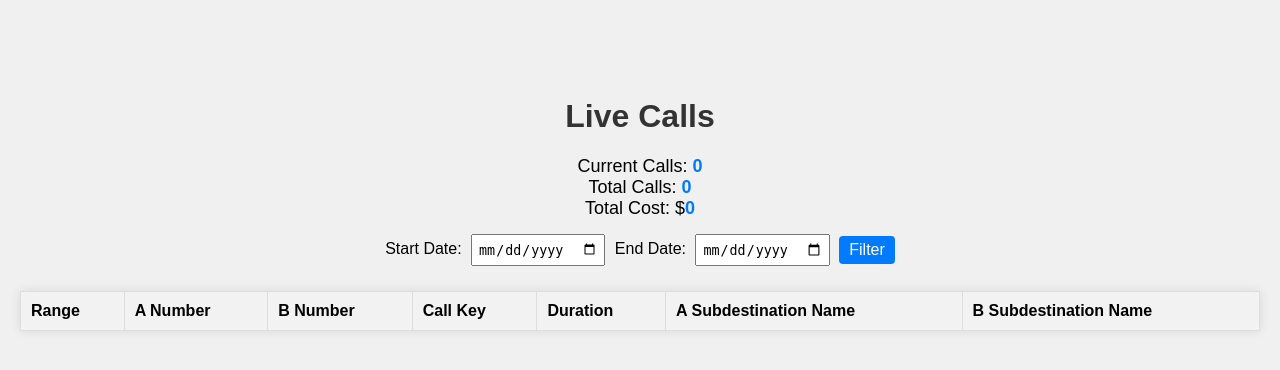
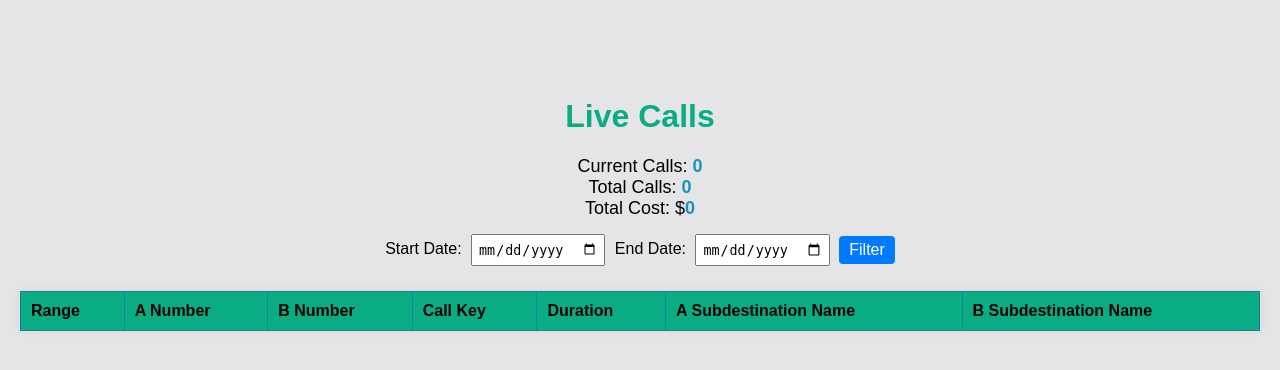
Before and after one commit to lilooakaaezeaa/live-calls, a Flask app: page / in a window 1280 px wide. Shown: the top 370 px of the page. Run offline with Flask 2, Linux system fonts and the light colour scheme; data that the repository does not hold is empty.

Commit message:
Update index.html

```diff
--- a/templates/index.html
+++ b/templates/index.html
@@ -9,11 +9,11 @@
         body {
             font-family: Arial, sans-serif;
             margin: 20px;
-            background-color: #f0f0f0;
+            background-color: #e5e5e8;
         }
         h1 {
             text-align: center;
-            color: #333;
+            color: #09ac83;
             margin-top: 60px; /* Add margin to ensure space below the banner */
         }
         /* Table Styles */
@@ -22,15 +22,15 @@
             border-collapse: collapse;
             margin-bottom: 20px;
             background-color: #fff;
-            box-shadow: 0 0 10px rgba(0, 0, 0, 0.1);
+            box-shadow: 0 0 10px rgba(255, 30, 30, 0.1);
         }
         th, td {
-            border: 1px solid #ddd;
+            border: 1px solid #0f8597;
             padding: 10px;
             text-align: left;
         }
         th {
-            background-color: #f2f2f2;
+            background-color: #09ac83;
         }
         /* Counters and Notifications */
         .counter {
@@ -40,7 +40,7 @@
         }
         .counter span {
             font-weight: bold;
-            color: #007bff;
+            color: #1395c1;
         }
         /* Notification Button */
         #playSoundBtn {
@@ -79,7 +79,7 @@
             border-radius: 4px;
         }
         .date-filter button:hover {
-            background-color: #0056b3;
+            background-color: #1786af;
         }
         /* Money Effect */
         @keyframes money-effect {
```
